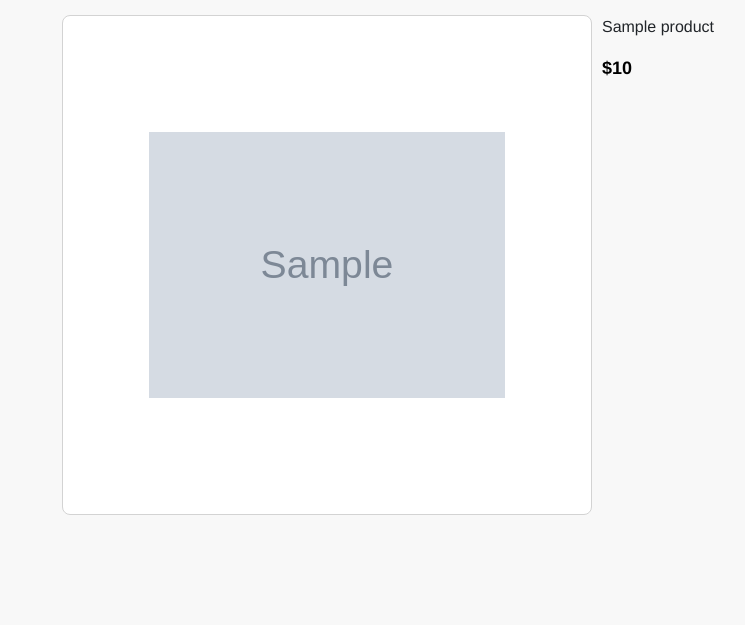
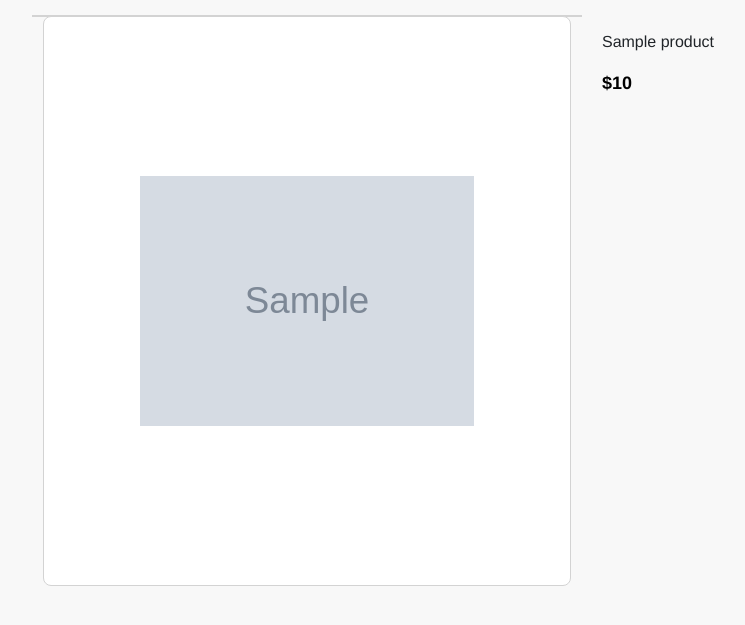
Before and after one commit to NickG35/Threadz, a Django app: page /product/1 in a window 1280 px wide. Shown: the part 66-691 px from the top of the page, without its empty margins (257-1002 px from the left). Run offline with Django 5.2, Linux system fonts and the light colour scheme; tables that the repository leaves empty hold one stand-in row (values such as "Sample post"); grey boxes marked "Sample" are stand-in pictures; parts of the project's set-up code (start-up, migrations or seed data) failed here and were passed over; some libraries are stand-ins or nearby versions.

Commit message:
made product image and info responsive on all screens

```diff
--- a/products/static/products/styles.css
+++ b/products/static/products/styles.css
@@ -12,6 +12,10 @@ body{
     width: 100%;
     height: 100%;
     object-fit: cover;
+}
+
+.product-info {
+    padding: 15px 0px;
 }
 
 .image-container {
@@ -135,8 +139,16 @@ body{
     margin: 0;
 }
 
+.image-display {
+    background-color: white;
+    border: 1px solid lightgray;
+    max-height: 570px;
+}
+
 .product_display {
     width: 100%;
+    padding: 40px;
+    max-height: 570px;
 }
 
 
@@ -336,7 +370,9 @@ body{
     }
 
     .product_display {
+        padding: 10px;
         width: 70%;
+        height: auto;
     }
 
     .image-display {
@@ -357,15 +393,16 @@ body{
         padding: 10px;
         border: 1px solid lightgray;
         overflow: hidden;
-        height: 500px;
+        height: 570px;
     }
 
     .product-info {
         max-width: 300px;
+        padding: 15px 20px;
     }
 
     .size-button {
-        width: 80px;
+        width: 65px;
         text-align: center;
     }
 
```
Also changed, not shown: other parts of products/static/products/styles.css (+32 -7 lines).
